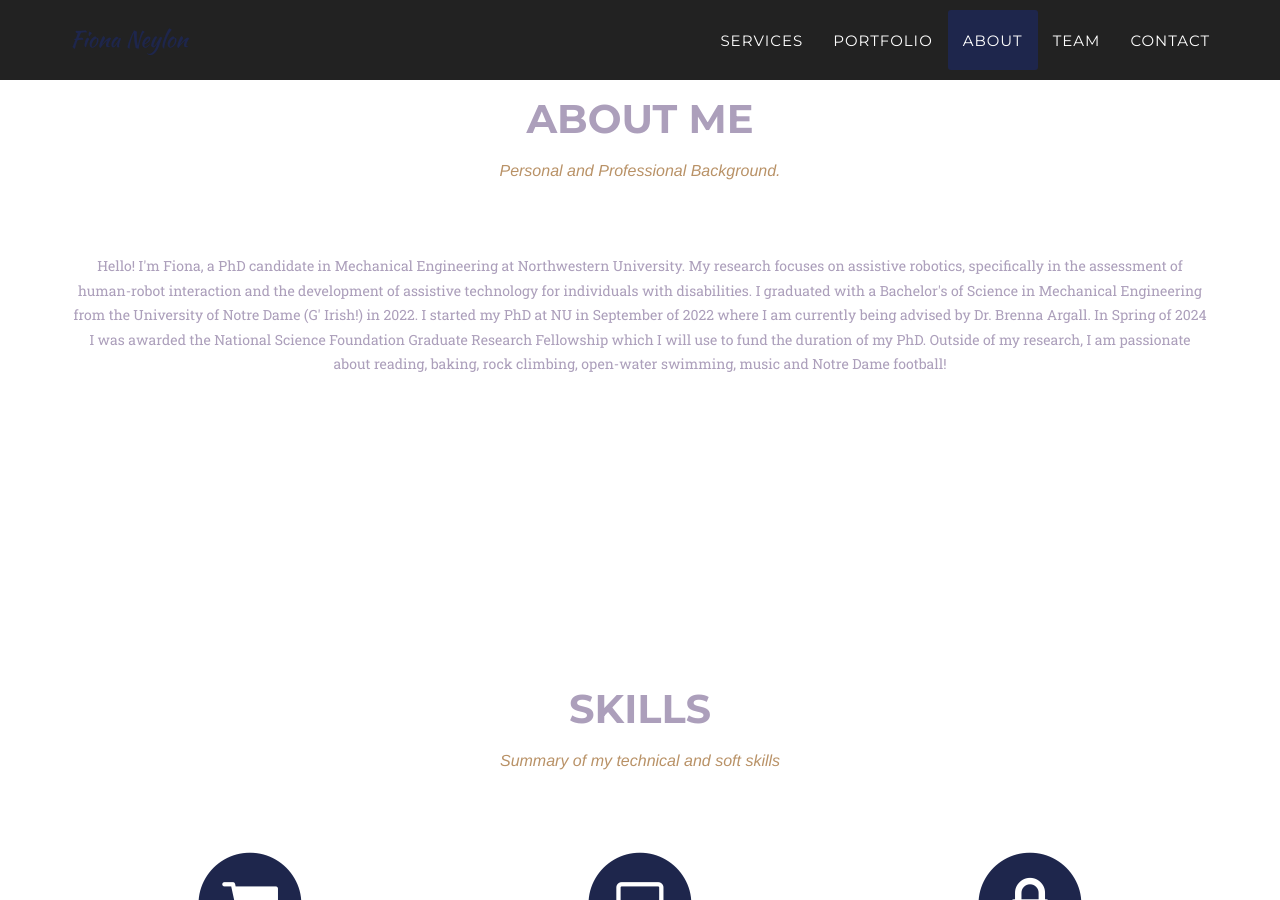
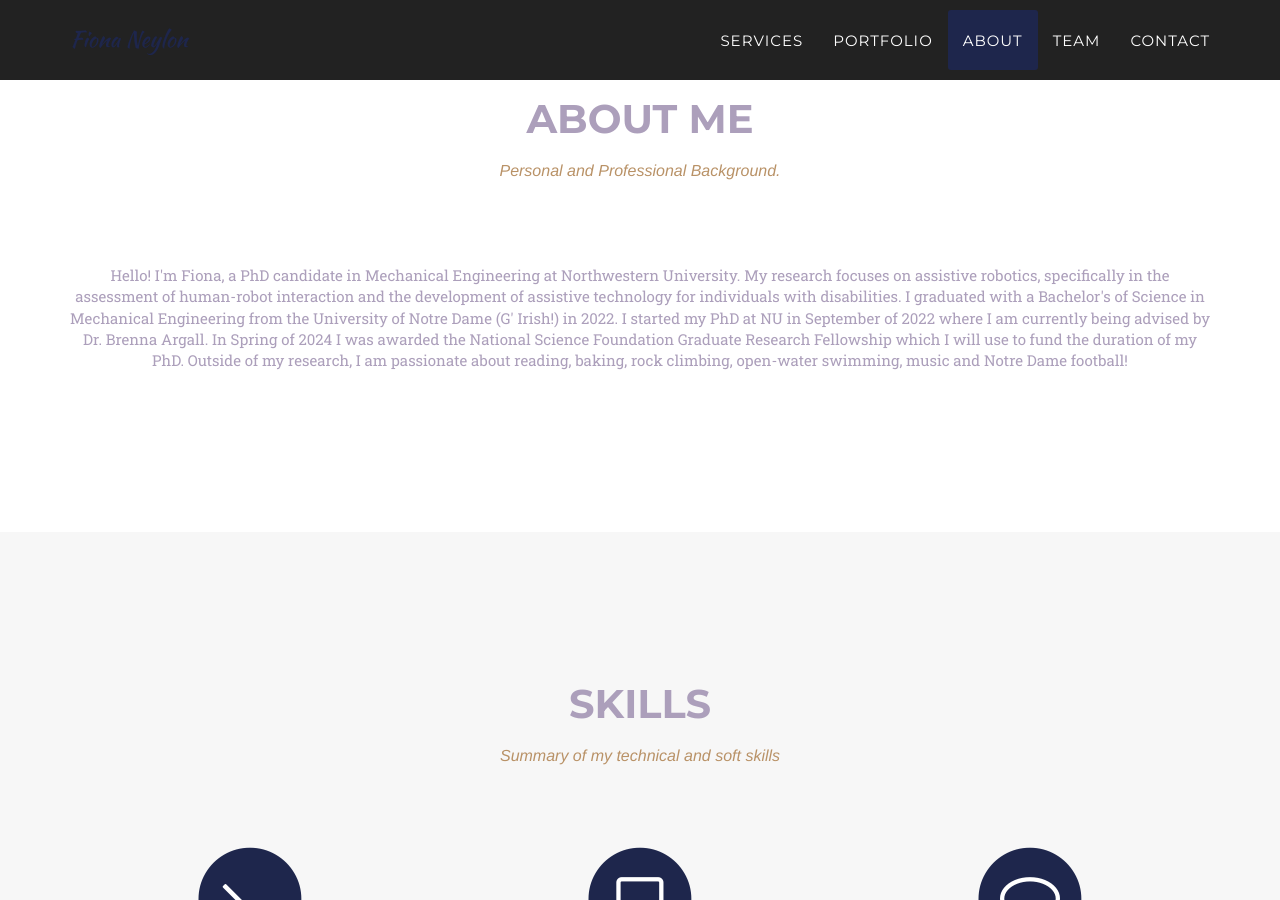
Before and after one commit to Fneylon/Fneylon.github.io, a Jekyll site: the page built from index.html, in a window 1280 px wide and 900 px high, scrolled down 811 px. Built offline with Jekyll 4.4.1, drawn with Linux system fonts in a browser that asks for light colours; some web fonts are replaced.

Commit message:
changes to skill icons.

```diff
--- a/_includes/about.html
+++ b/_includes/about.html
@@ -10,13 +10,12 @@
             <div class="row">
                 <!-- Add Summary Text -->
                 <div class="col-lg-12 text-center">
-                    <p>
+                    <p style="font-size: larger;"></p>
                         Hello! I'm Fiona, a PhD candidate in Mechanical Engineering at Northwestern University. My research focuses on assistive robotics,
                         specifically in the assessment of human-robot interaction and the development of assistive technology for individuals with disabilities.
                         I graduated with a Bachelor's of Science in Mechanical Engineering from the University of Notre Dame (G' Irish!) in 2022. I started my PhD at NU
                         in September of 2022 where I am currently being advised by Dr. Brenna Argall. In Spring of 2024 I was awarded the National Science Foundation Graduate Research Fellowship which I will use to fund the duration of my PhD.
                         Outside of my research, I am passionate about reading, baking, rock climbing, open-water swimming, music and Notre Dame football!
-
                     </p>
 
             </div>
--- a/_includes/services.html
+++ b/_includes/services.html
@@ -1,5 +1,5 @@
 <!-- Services Section -->
-    <section id="services">
+    <section class="bg-light-gray" id="services">
         <div class="container">
             <div class="row">
                 <div class="col-lg-12 text-center">
@@ -11,7 +11,7 @@
                 <div class="col-md-4">
                     <span class="fa-stack fa-4x">
                         <i class="fa fa-circle fa-stack-2x text-primary"></i>
-                        <i class="fa fa-shopping-cart fa-stack-1x fa-inverse"></i>
+                        <i class="fa fa-terminal fa-stack-1x fa-inverse"></i>
                     </span>
                     <h4 class="service-heading">Programming</h4>
                     <p class="text-muted">Python, C/C++, HTML, ROS/ROS 2, Docker, MATLAB, FORTRAN, Arduino IDE</p>
@@ -27,7 +27,7 @@
                 <div class="col-md-4">
                     <span class="fa-stack fa-4x">
                         <i class="fa fa-circle fa-stack-2x text-primary"></i>
-                        <i class="fa fa-lock fa-stack-1x fa-inverse"></i>
+                        <i class="fa fa-comment-o fa-stack-1x fa-inverse"></i>
                     </span>
                     <h4 class="service-heading">Soft Skills</h4>
                     <p class="text-muted">Team Management, Problem‑solving, Compliance Documentation, Public Speaking, Root Cause Analysis, Scientific Writing,
```
